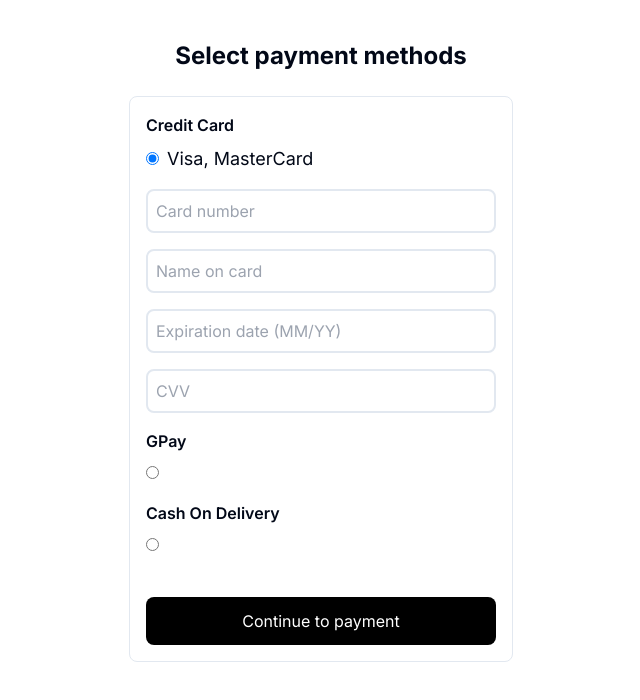
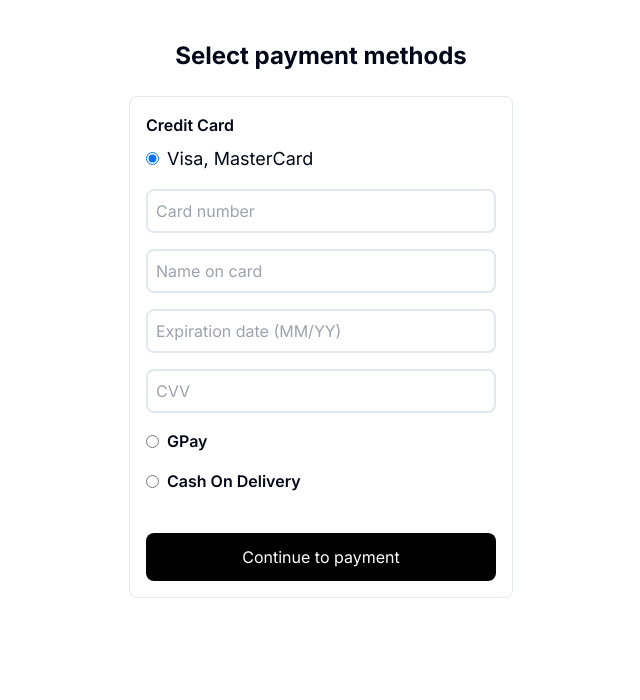
Before and after one commit to Hiiankit/E-commerce, a Next.js app: page /payment in a window 1280 px wide. Shown: the top 700 px of the page, without its empty margins (319-959 px from the left). Built offline with nearby package versions, Linux system fonts and the light colour scheme.

Commit message:
payment section click

```diff
--- a/src/app/payment/page.tsx
+++ b/src/app/payment/page.tsx
@@ -41,11 +41,14 @@ const Payment: React.FC = () => {
                 type="radio"
                 name="paymentMethod"
                 value="creditCard"
+                id="creditCard"
                 checked={paymentMethod === "creditCard"}
                 onChange={() => handlePaymentMethodChange("creditCard")}
                 className="mr-2"
               />
-              <span className="text-lg">Visa, MasterCard</span>
+              <label htmlFor="creditCard" className="text-lg">
+                Visa, MasterCard
+              </label>
               {paymentMethod === "creditCard" && (
                 <div className="mt-4 space-y-4">
                   <input
@@ -74,30 +77,34 @@ const Payment: React.FC = () => {
               )}
             </div>
 
-            <div className="mb-4">
-              <label className="block mb-2 font-semibold">GPay</label>
+            <div className="mb-4 flex items-center content-center">
               <input
                 type="radio"
                 name="paymentMethod"
-                value="paypal"
-                checked={paymentMethod === "paypal"}
-                onChange={() => handlePaymentMethodChange("paypal")}
+                value="GPay"
+                id="GPay"
+                checked={paymentMethod === "GPay"}
+                onChange={() => handlePaymentMethodChange("GPay")}
                 className="mr-2"
               />
+              <label htmlFor="GPay" className="block font-semibold">
+                GPay
+              </label>
             </div>
 
-            <div className="mb-4">
-              <label className="block mb-2 font-semibold">
-                Cash On Delivery
-              </label>
+            <div className="mb-4 flex items-center content-center">
               <input
                 type="radio"
                 name="paymentMethod"
-                value="neteller"
-                checked={paymentMethod === "neteller"}
-                onChange={() => handlePaymentMethodChange("neteller")}
+                value="Cash On Delivery"
+                id="cashOnDelivery"
+                checked={paymentMethod === "Cash On Delivery"}
+                onChange={() => handlePaymentMethodChange("Cash On Delivery")}
                 className="mr-2"
               />
+              <label htmlFor="cashOnDelivery" className="block font-semibold">
+                Cash On Delivery
+              </label>
             </div>
 
             <button className="bg-black text-white px-6 py-3 mt-6 rounded-lg w-full">
```
